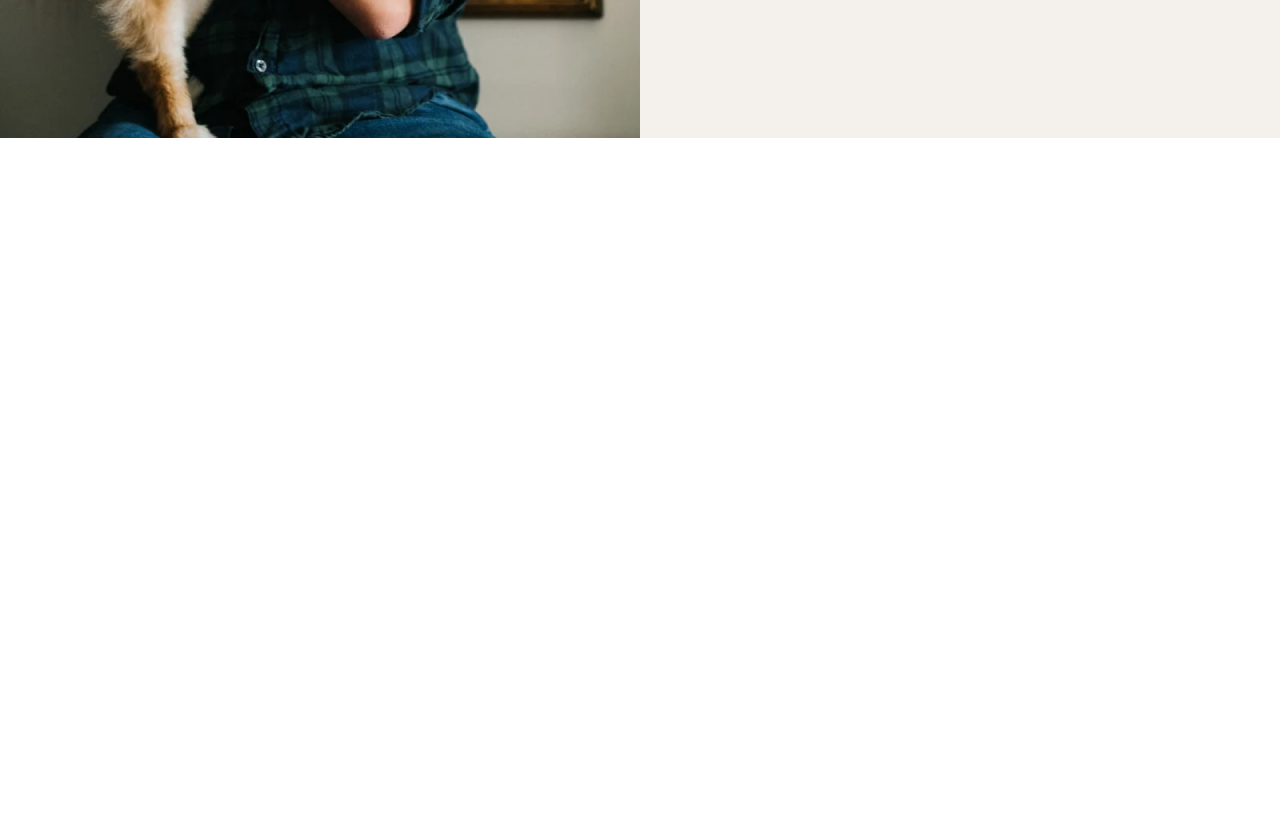
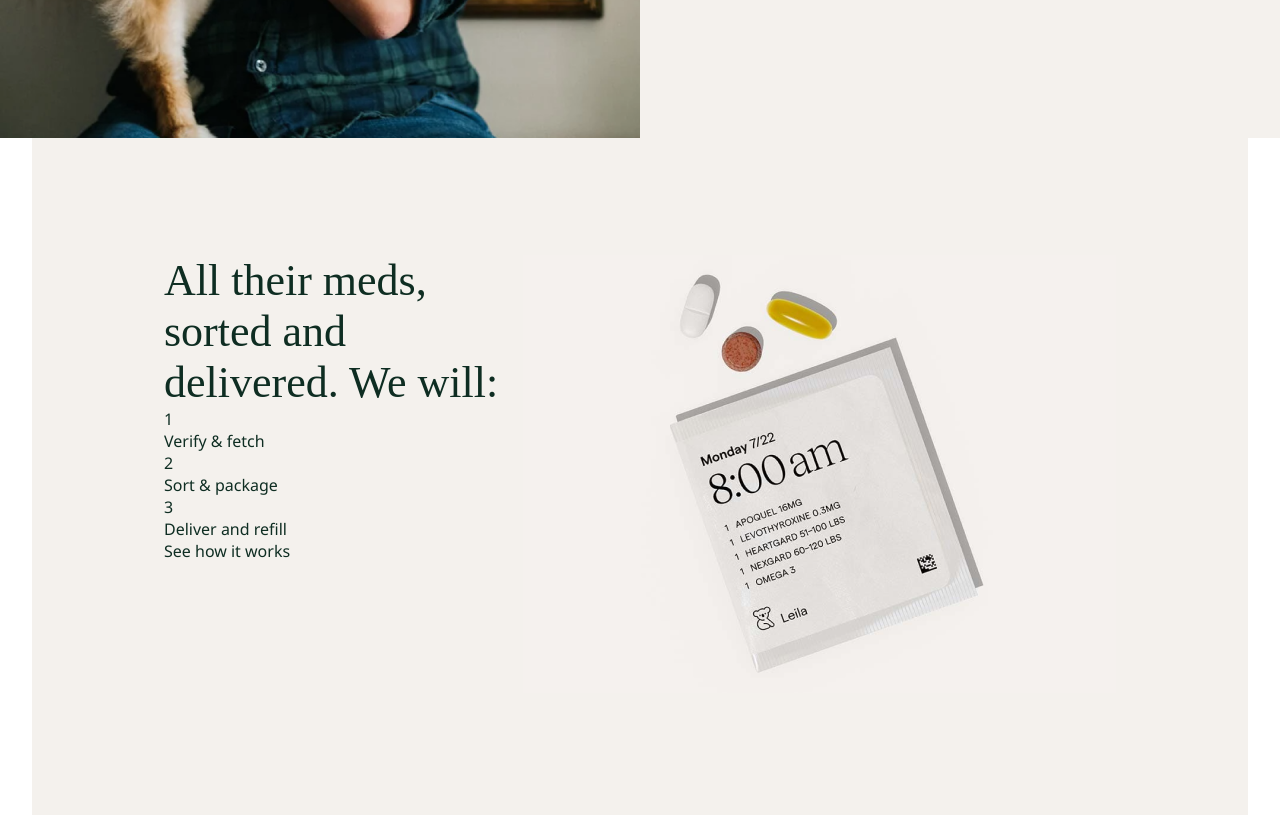
Before and after one commit to mnosinov/itcbootcamp_koala_health_website_project, a plain HTML site: page index.html in a window 1280 px wide. Shown: the part 660-1475 px from the top of the page. Before the commit the page ends 912 px from the top, so only its background shows below. Drawn offline with Linux system fonts and the light colour scheme.

Commit message:
hero section is under enhancement

```diff
--- a/css/styles-desktop.css
+++ b/css/styles-desktop.css
@@ -3,7 +3,7 @@
 @media only screen and (min-width:769px) {
 	header {
 		padding: 30px;
-		max-width: 1280px;
+		/*max-width: 1280px;*/
 	}
 
 	.main-menu {
@@ -30,18 +30,18 @@
 	}
 
 	main {
-		max-width: 1280px;
 	}
 
 	.hero-section {
 		position: relative;
 		width: 100%;
-		top: -114px;
+		margin: -114px auto 0;
+		background-color: #F4F1ED;
 	}
 
 	.hero-section img {
-		width: 50%;
-		height: 50%;
+		width: 60%;
+		height: auto;
 	}
 
 	.hero-section img:nth-child(2) {
@@ -49,6 +49,7 @@
 	}
 
 	.hero-text {
+		width: 50%;
 		margin: 70px;
 	}
 
@@ -64,4 +65,25 @@
 	.hero-text button {
 		margin-top: 45px;
 	}
+
+	.how-it-works-section {
+		padding: 117px 132px;
+		display: flex;
+		background-color: #F4F1ED;
+	}
+
+	.how-it-works-section>div {
+		margin 0 32px;
+	}
+
+	.how-it-works-text {
+		max-width: 359px;
+	}
+
+	.how-it-works-text h1 {
+		font-family: 'Times New Roman';
+		font-weight: 400;
+		font-size: 44px;
+		color: #0E2D22;
+	}
 }
--- a/css/styles.css
+++ b/css/styles.css
@@ -100,11 +100,17 @@ button {
 }
 
 main {
-	margin: 0 auto;
+	width: 100%;
+	display: flex;
+	flex-direction: column;
+	justify-content: center;
+	align-items: center;
 }
 
 .hero-section {
 	display: flex;
+	justify-content: center;
+	align-items: center;
 	background-color: #F4F1ED;
 	position: relative;
 	z-index: -1;
--- a/index.html
+++ b/index.html
@@ -56,7 +56,7 @@
 			</div>
 		</section>
 
-		<section class="how-it-works" style="display:none">
+		<section class="how-it-works-section">
 			<div class="how-it-works-text">
 				<h1>All their meds, sorted and delivered. We will:</h1>
 				<div class="steps">
```
